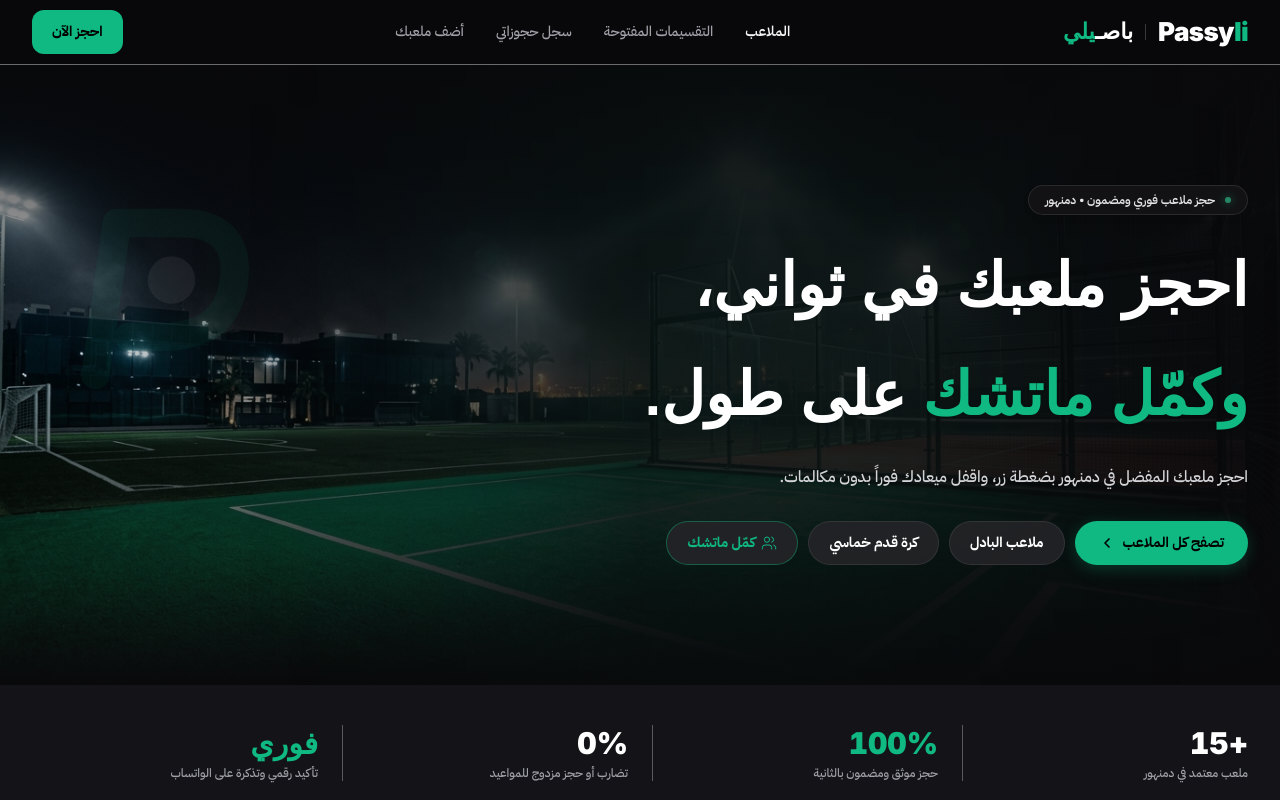
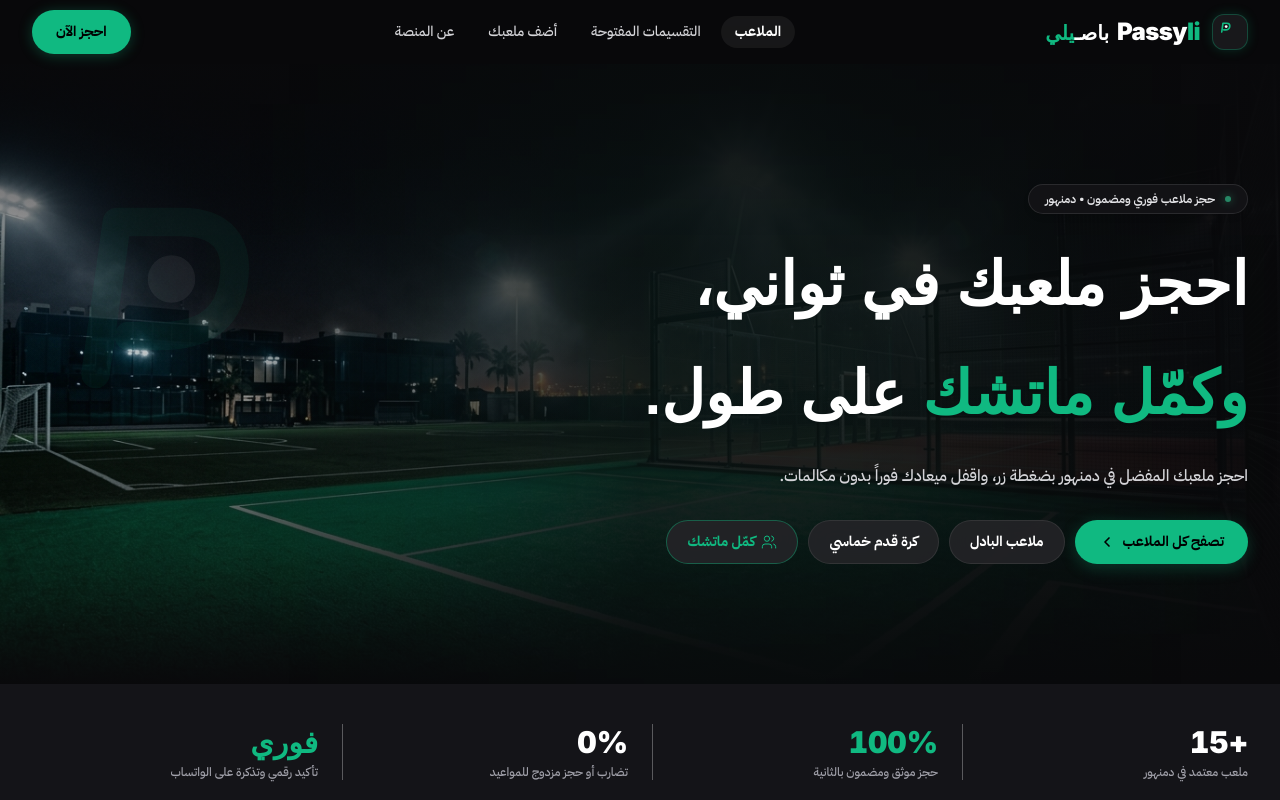
Before and after one commit to EL-3raby/passyli, a Next.js app: page / in a window 1280 px wide. Shown: the top 800 px of the page. Built offline with nearby package versions, Linux system fonts and the light colour scheme; a web font is replaced by a local one.

Commit message:
feat(navbar): remove harsh border line, integrate Speed P brand badge, and modernize pill navigation

```diff
--- a/src/app/page.tsx
+++ b/src/app/page.tsx
@@ -32,7 +32,6 @@ export default function Home() {
             fill
             priority
             className="object-cover object-center lg:object-left"
-            quality={90}
           />
 
           {/* RTL Gradient Overlay: Deep black on the right for high text contrast, revealing the illuminated stadium & emerald pitch on the left */}
--- a/src/components/navbar.tsx
+++ b/src/components/navbar.tsx
@@ -2,41 +2,63 @@ import Link from "next/link";
 
 export default function Navbar() {
   return (
-    <header className="sticky top-0 z-50 w-full border-b border-border/40 bg-background/80 backdrop-blur-md">
+    <header className="sticky top-0 z-50 w-full bg-background/60 backdrop-blur-xl transition-all">
       <div className="container mx-auto flex h-16 max-w-7xl items-center justify-between px-4 sm:px-6 lg:px-8">
 
-        {/* Pure Typographic Wordmark (No Icon in Header) */}
-        <Link href="/" className="flex items-center gap-3 group py-1">
-          <span className="font-latin text-2xl sm:text-[26px] font-black tracking-tight text-white leading-none" dir="ltr">
-            Passy<span className="text-primary">li</span>
-          </span>
-          <span className="h-4 w-px bg-white/20" />
-          <span className="font-display text-xl sm:text-[22px] font-extrabold text-white leading-none">
-            باصـ<span className="text-primary">يلي</span>
-          </span>
+        {/* Official Brand Lockup: The Speed P Icon + Bilingual Wordmark (No dividers/lines) */}
+        <Link href="/" className="flex items-center gap-2.5 sm:gap-3 group py-1">
+          {/* Official Speed P Squircle Icon */}
+          <div className="h-9 w-9 rounded-xl bg-[#18181b] border border-primary/30 flex items-center justify-center p-1.5 shadow-[0_0_12px_rgba(16,185,129,0.2)] group-hover:border-primary/60 transition-colors">
+            <svg viewBox="0 0 80 80" fill="none" className="w-full h-full">
+              <path d="M 10 40 L 14.5 8 L 28 8 C 36.5 8 40.5 12.5 39 21 C 37.5 29.5 31.5 32 23.5 32 L 17 32" stroke="#10b981" strokeWidth="6" strokeLinecap="round" strokeLinejoin="round" />
+              <circle cx="26" cy="20" r="5" fill="#ffffff" />
+            </svg>
+          </div>
+
+          {/* Bilingual Typography without arbitrary divider lines */}
+          <div className="flex items-baseline gap-2">
+            <span className="font-latin text-xl sm:text-2xl font-black tracking-tight text-white leading-none" dir="ltr">
+              Passy<span className="text-primary">li</span>
+            </span>
+            <span className="font-display text-lg sm:text-xl font-extrabold text-white leading-none">
+              باصـ<span className="text-primary">يلي</span>
+            </span>
+          </div>
         </Link>
 
         {/* Navigation Links (Desktop) */}
-        <nav className="hidden md:flex items-center gap-8 text-sm font-medium text-muted-foreground">
-          <Link href="/" className="text-foreground font-semibold hover:text-primary transition-colors">
+        <nav className="hidden md:flex items-center gap-1.5 text-sm font-medium">
+          <Link
+            href="/"
+            className="px-3.5 py-1.5 rounded-full text-white font-bold bg-white/[0.06] hover:text-primary transition-all"
+          >
             الملاعب
           </Link>
-          <Link href="#matchmaking" className="hover:text-foreground transition-colors">
+          <Link
+            href="#matchmaking"
+            className="px-3.5 py-1.5 rounded-full text-zinc-300 hover:text-white hover:bg-white/[0.04] transition-all"
+          >
             التقسيمات المفتوحة
           </Link>
-          <Link href="#bookings" className="hover:text-foreground transition-colors">
-            سجل حجوزاتي
+          <Link
+            href="#partner"
+            className="px-3.5 py-1.5 rounded-full text-zinc-300 hover:text-white hover:bg-white/[0.04] transition-all"
+          >
+            أضف ملعبك
           </Link>
-          <Link href="#partner" className="hover:text-foreground transition-colors">
-            أضف ملعبك
+          <Link
+            href="#courts"
+            className="px-3.5 py-1.5 rounded-full text-zinc-300 hover:text-white hover:bg-white/[0.04] transition-all"
+          >
+            عن المنصة
           </Link>
         </nav>
 
-        {/* CTA Button (Strict 44px min touch target) */}
+        {/* CTA Button (Yalla Hagz Pill Shape - 44px min touch target) */}
         <div className="flex items-center gap-3">
           <Link
             href="#courts"
-            className="inline-flex min-h-[44px] min-w-[44px] items-center justify-center rounded-xl bg-primary px-5 text-sm font-extrabold text-black hover:bg-primary-hover active:scale-[0.98] transition-all"
+            className="inline-flex min-h-[44px] min-w-[44px] items-center justify-center rounded-full bg-primary px-5 sm:px-6 text-xs sm:text-sm font-black text-black hover:bg-primary-hover active:scale-[0.98] transition-all shadow-[0_2px_14px_rgba(16,185,129,0.3)]"
           >
             احجز الآن
           </Link>
```
